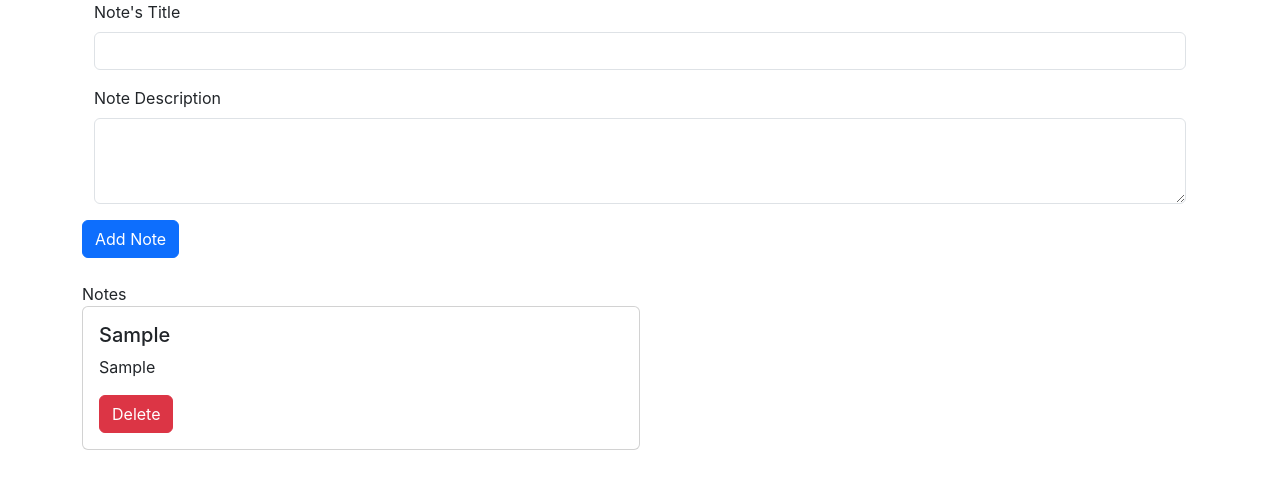
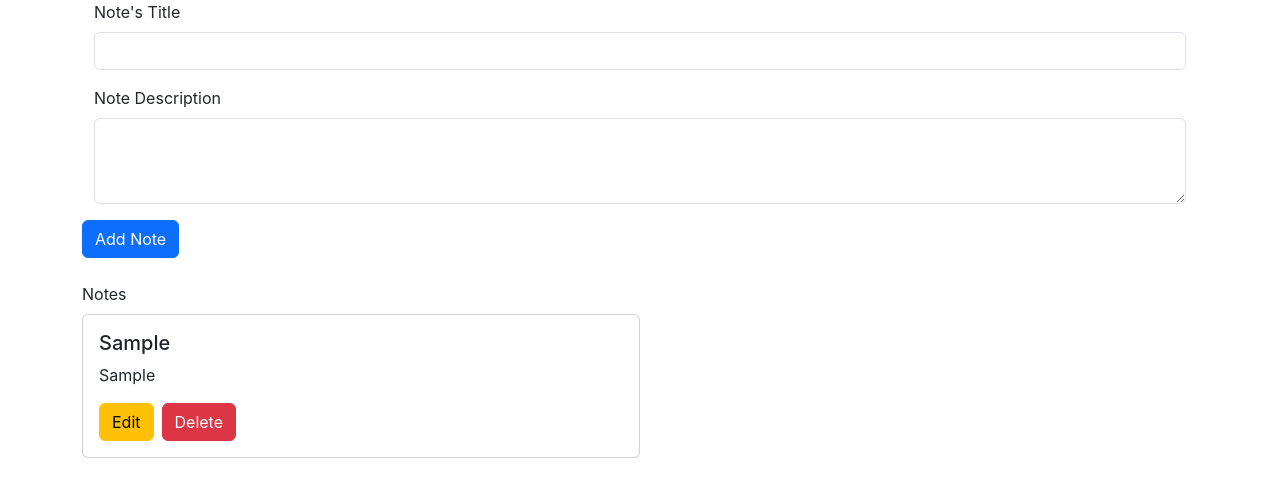
Before and after one commit to emraan-abbas/myNotesApp, a React (Create React App) app: page / in a window 1280 px wide. Both pictures are taken after typing "Sample", "Sample" into the empty fields and a click on the button "Add Note". Shown: the top 496 px of the page. Built offline with nearby package versions, Linux system fonts and the light colour scheme.

Commit message:
edit button

```diff
--- a/src/App.js
+++ b/src/App.js
@@ -18,6 +18,14 @@ function App() {
     setNotes(prev => prev.filter(note => note.id !== id))
   }
 
+  const updateNote = (id, updatedNote) => {
+    setNotes(prev =>
+      prev.map(note =>
+        note.id === id ? {...note, ...updatedNote} : note
+      )
+    )
+  }
+
   useEffect(() => {
     localStorage.setItem('notes', JSON.stringify(notes))
   }, [notes])
@@ -25,7 +33,7 @@ function App() {
   return (
     <>
       <NotesForm addNote={addNote} />
-      <NoteList notes={notes} deleteNote={deleteNote}  />
+      <NoteList notes={notes} deleteNote={deleteNote} updateNote={updateNote} />
     </>
   );
 }
--- a/src/components/NoteCard.jsx
+++ b/src/components/NoteCard.jsx
@@ -1,14 +1,64 @@
-import React from 'react'
+import React, { useState } from 'react'
 
-export default function NoteCard({note, deleteNote}) {
-  return (
-		<div className='card w-50'>
+export default function NoteCard({note, deleteNote, updateNote}) {
+	const [isEditing, setIsEditing] = useState(false);
+	const [editedTitle, setEditedTitle] = useState(note.title);
+	const [editedDescription, setEditedDescription] = useState(note.description);
+
+	const saveEdit = () => {
+		updateNote(
+			note.id, {
+				title: editedTitle,
+				description: editedDescription
+			}
+		)
+		setIsEditing(false)
+	};
+
+	const cancelEdit = () => {
+		setEditedTitle(note.title)
+		setEditedDescription(note.description)
+		setIsEditing(false)
+	}
+
+	return (
+		<div className='card w-50 my-2'>
 			<div className='card-body'>
-				<h5 className='card-title'>{note.title}</h5>
-				<p className='card-text'>{note.description}</p>
-				<a className='btn btn-danger' onClick={() => deleteNote(note.id)}>
-					Delete
-				</a>
+				{!isEditing && (
+					<>
+						<h5 className='card-title'>{note.title}</h5>
+						<p className='card-text'>{note.description}</p>
+						<button className='btn btn-warning me-2' onClick={() => setIsEditing(true)}>
+							Edit
+						</button>
+						<button className='btn btn-danger' onClick={() => deleteNote(note.id)}>
+							Delete
+						</button>
+					</>
+				)}
+
+				{isEditing && (
+					<>
+						<input
+							type='text'
+							className='form-control my-2'
+							value={editedTitle}
+							onChange={e => setEditedTitle(e.target.value)}
+						/>
+						<input
+							type='text'
+							className='form-control my-2'
+							value={editedDescription}
+							onChange={e => setEditedDescription(e.target.value)}
+						/>
+						<button className='btn btn-primary me-2' onClick={saveEdit}>
+							Update
+						</button>
+						<button className='btn btn-secondary me-2' onClick={cancelEdit}>
+							Close Editing
+						</button>
+					</>
+				)}
 			</div>
 		</div>
 	);
--- a/src/components/NoteList.jsx
+++ b/src/components/NoteList.jsx
@@ -1,21 +1,14 @@
 import React from 'react'
 import NoteCard from './NoteCard';
 
-export default function NoteList({notes, deleteNote}) {
+export default function NoteList({notes, deleteNote, updateNote}) {
 	return (
-    <div className='container mt-4'>
-      {notes.length === 0 ? <p>No Saved Notes</p> : 'Notes'}
+		<div className='container mt-4'>
+			{notes.length === 0 ? <p>No Saved Notes</p> : 'Notes'}
 
-      {
-        notes.map(note => (
-          <NoteCard
-          key={note.id}
-          note={note}
-          deleteNote={deleteNote}
-          />
-        ))
-      }
-
-    </div>
-  );
+			{notes.map(note => (
+				<NoteCard key={note.id} note={note} deleteNote={deleteNote} updateNote={updateNote} />
+			))}
+		</div>
+	);
 }
```
